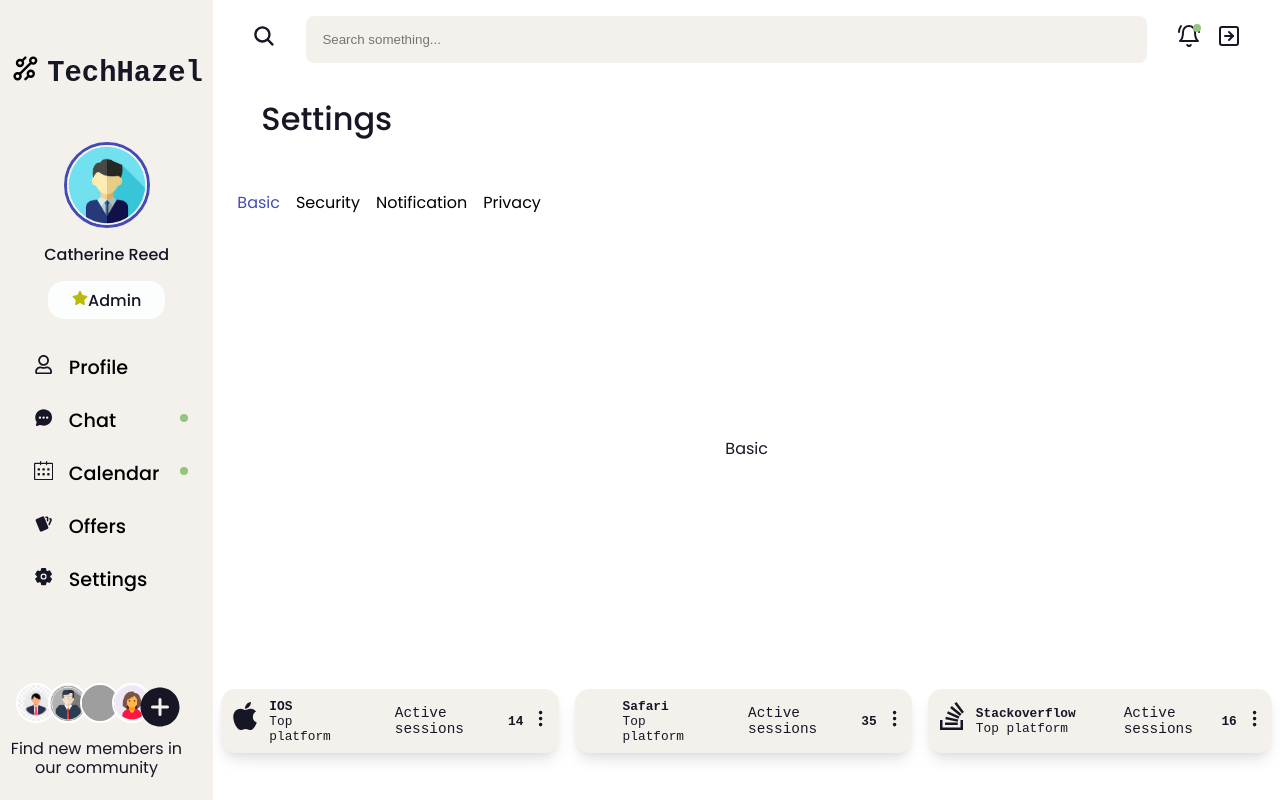
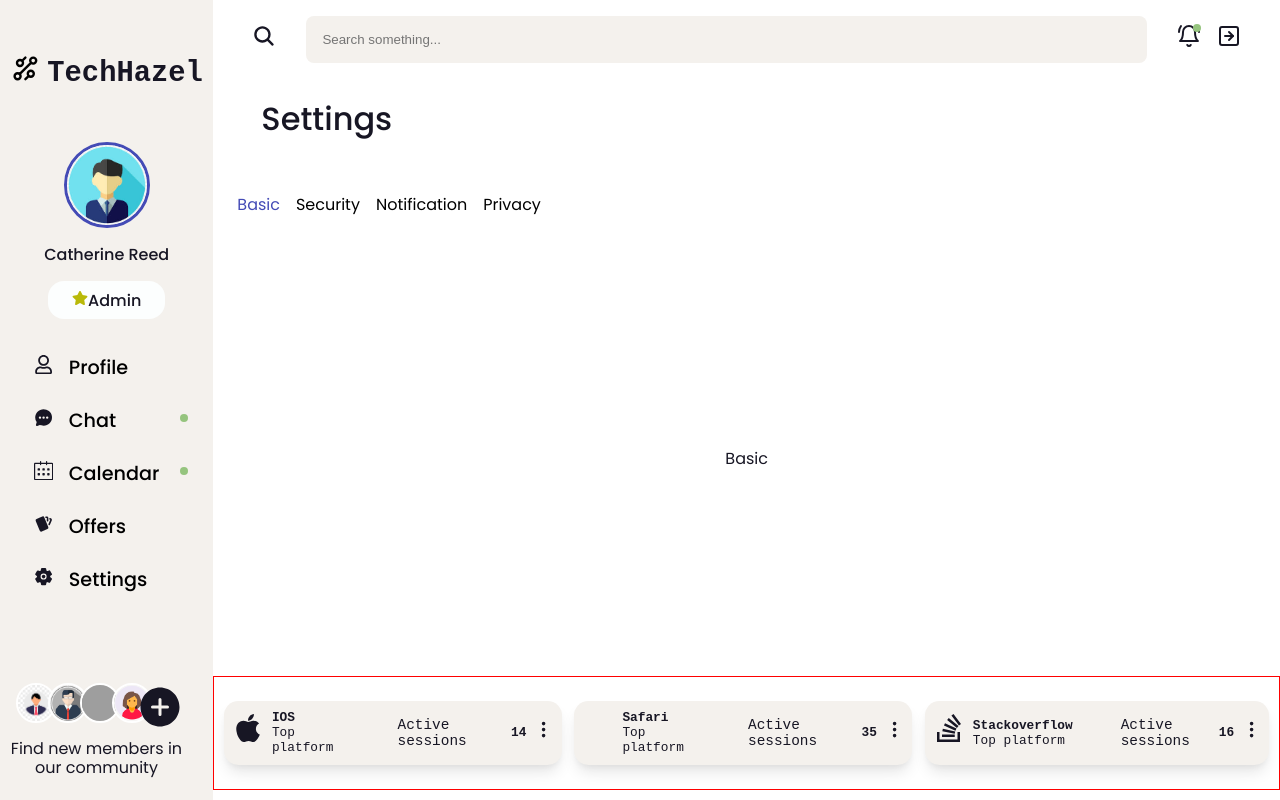
Before and after one commit to Phoenix-031/Dashboard_design, a React (Vite) app: page / in a window 1280 px wide. Built offline with nearby package versions, Linux system fonts and the light colour scheme; grey boxes are pictures that could not be loaded; some icons are missing.

Commit message:
sesion card positioning

```diff
--- a/src/components/mainsection/components/Settings/style.module.scss
+++ b/src/components/mainsection/components/Settings/style.module.scss
@@ -59,14 +59,18 @@
         display: flex;
         justify-content: flex-start;
         align-items: center;
-        padding: 0.5rem;
+        padding: 0 0.6rem;
         width: 100%;
-        // border: 1px solid red;
+        border: 1px solid red;
         overflow-x: scroll;
         height: max-content;
         // overflow-y: hidden;
-        gap: 1rem;
-        margin-bottom: 1rem;
+        gap: 0.8rem;
+        margin-bottom: 0.6rem;
+
+        &::-webkit-scrollbar {
+            display: none;
+        }
     }
 }
 
```
